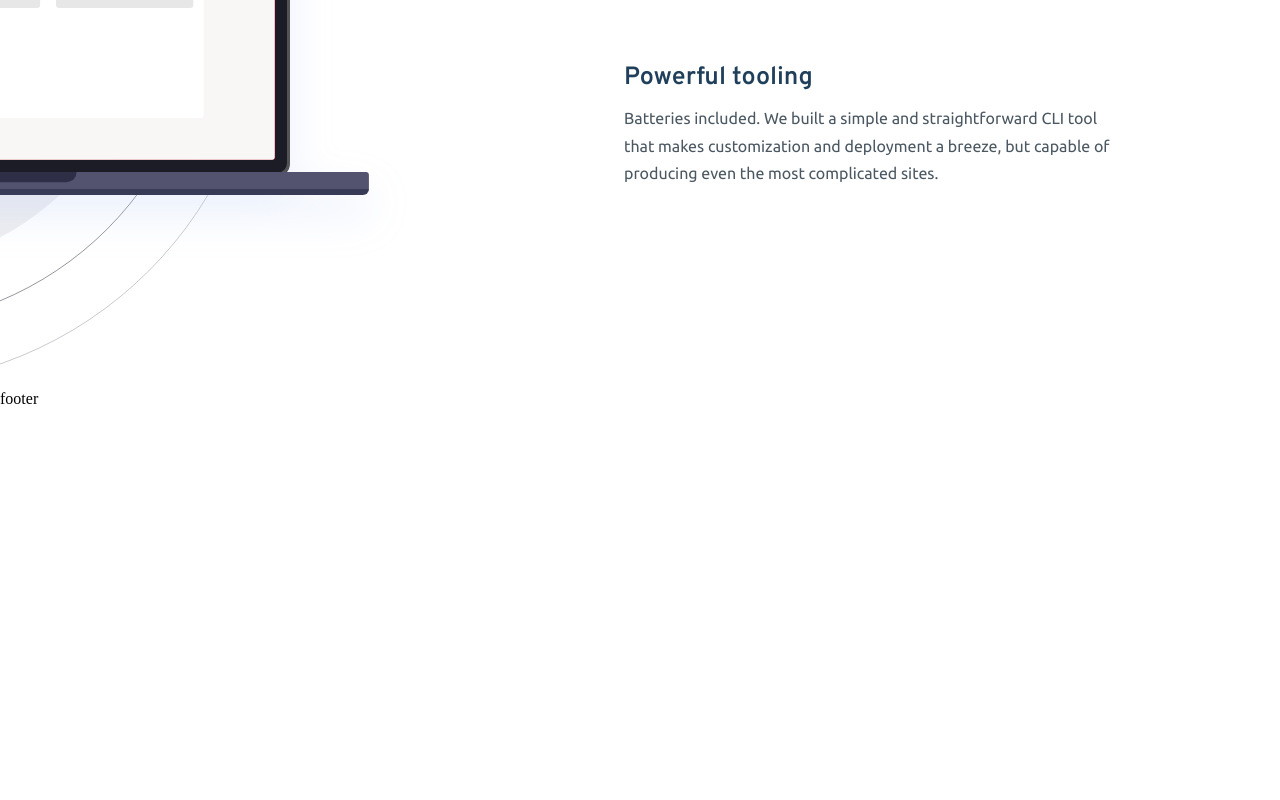
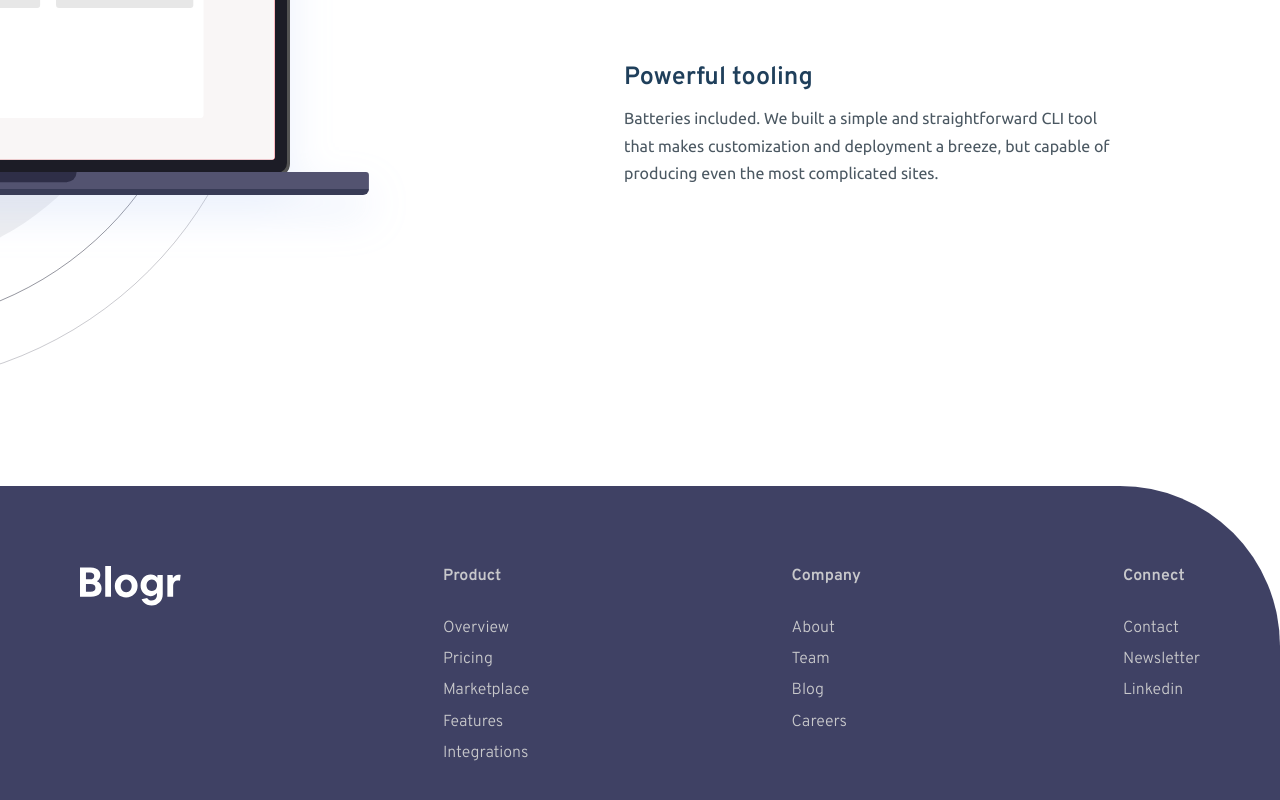
Before and after one commit to santanaGs/Blogr, a React (Vite) app: page / in a window 1280 px wide. Shown: the part 2439-3239 px from the top of the page. Before the commit the page ends 2847 px from the top, so only its background shows below. Built offline with nearby package versions, Linux system fonts and the light colour scheme.

Commit message:
:bug: fix: finish Footer Section

```diff
--- a/src/Sections/Footer/index.tsx
+++ b/src/Sections/Footer/index.tsx
@@ -1,7 +1,40 @@
+import { ContainerFooter, FooterContent, NavFooter, Title, NavItens } from "./styles"
+
+import logoFooter from '../../assets/image/logo.svg'
+
 export const Footer = () =>{
     return(
-        <div>
-            <p>footer</p>
-        </div>
+        <ContainerFooter>
+            <FooterContent>
+                <img src={logoFooter} alt="" />
+                <NavFooter>
+                    <Title>Product</Title>
+                    <ul>
+                        <NavItens>Overview</NavItens>
+                        <NavItens>Pricing</NavItens>
+                        <NavItens>Marketplace</NavItens>
+                        <NavItens>Features</NavItens>
+                        <NavItens>Integrations</NavItens>
+                    </ul>
+                </NavFooter>
+                <NavFooter>
+                    <Title>Company</Title>
+                    <ul>
+                        <NavItens>About</NavItens>
+                        <NavItens>Team</NavItens>
+                        <NavItens>Blog</NavItens>
+                        <NavItens>Careers</NavItens>
+                    </ul>
+                </NavFooter>
+                <NavFooter>
+                    <Title>Connect</Title>
+                    <ul>
+                        <NavItens>Contact</NavItens>
+                        <NavItens>Newsletter</NavItens>
+                        <NavItens>Linkedin</NavItens>
+                    </ul>
+                </NavFooter>
+            </FooterContent>
+        </ContainerFooter>
     )
 }
--- a/src/Sections/Footer/styles.tsx
+++ b/src/Sections/Footer/styles.tsx
@@ -0,0 +1,37 @@
+import styled from "styled-components";
+
+export const ContainerFooter = styled.div`
+    margin-top: 6rem;
+    width: 100%;
+    background-color: hsl(237, 23%, 32%);
+    border-top-right-radius: 10rem;
+    padding: 5rem;
+`
+
+export const FooterContent = styled.div`
+    max-width:1440px;
+    margin-inline: auto;
+    display: flex;
+    align-items: flex-start;
+    justify-content: space-between;
+`
+
+export const NavFooter = styled.div`
+    display: flex;
+    flex-direction: column;
+    gap: 2rem;
+`
+
+export const Title = styled.p`
+    font-family: 'Overpass', sans-serif;
+    font-weight: 700;
+    color: hsl(240, 2%, 79%);
+`
+
+export const NavItens = styled.li`
+    list-style: none;
+    font-family: 'Overpass', sans-serif;
+    font-weight: 500;
+    color: hsl(240, 2%, 79%);
+    margin-bottom: .7rem;
+`
```
